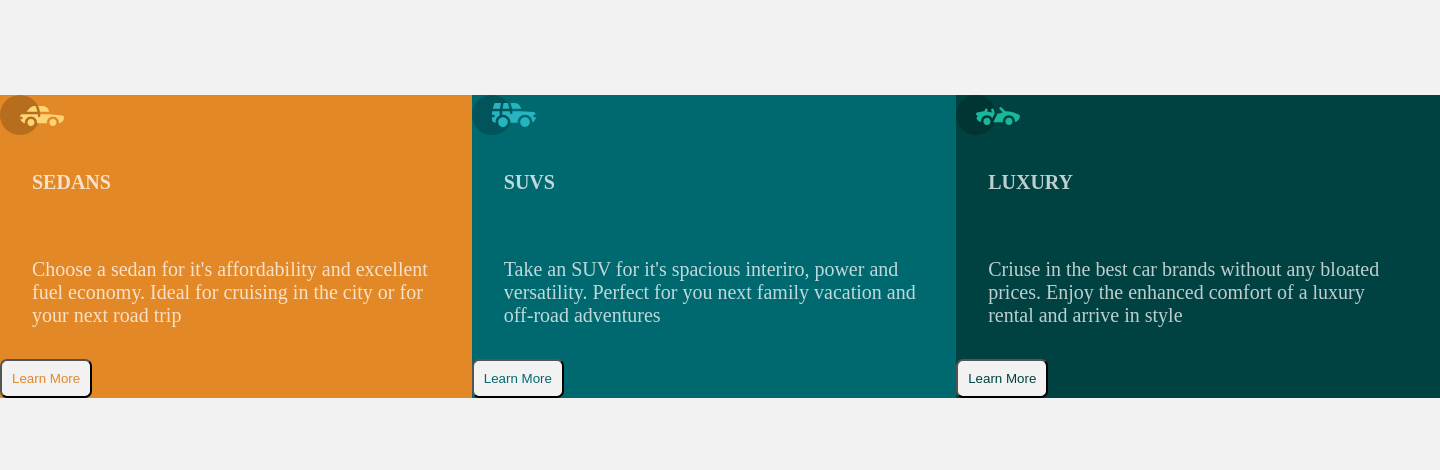
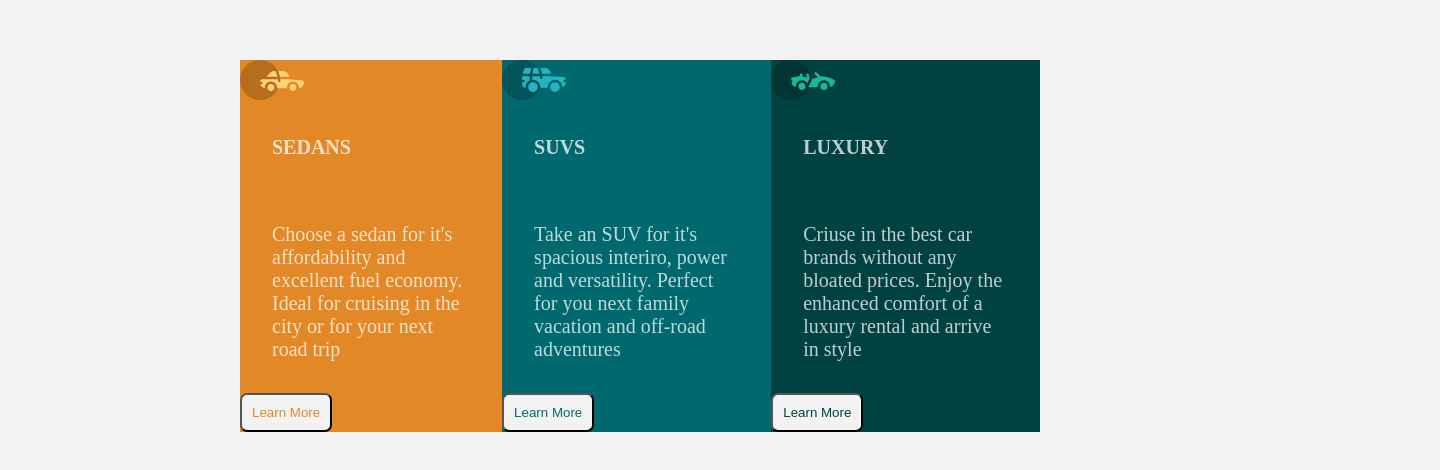
Before and after one commit to kachithe1st/Flex-Grid-task, a plain HTML site: page index.html in a window 1280 px wide. Shown: the part 154-624 px from the top of the page, 1440 px wide, since content can reach past the window. Drawn offline with Linux system fonts and the light colour scheme.

Commit message:
Update flexstyle.css

```diff
--- a/flexstyle.css
+++ b/flexstyle.css
@@ -13,7 +13,7 @@ main {
   justify-content: center;
   align-items: center;
   height: 100vh;
-  width: 1440px;
+  width: 800px;
 }
 
 #sedan {
```
